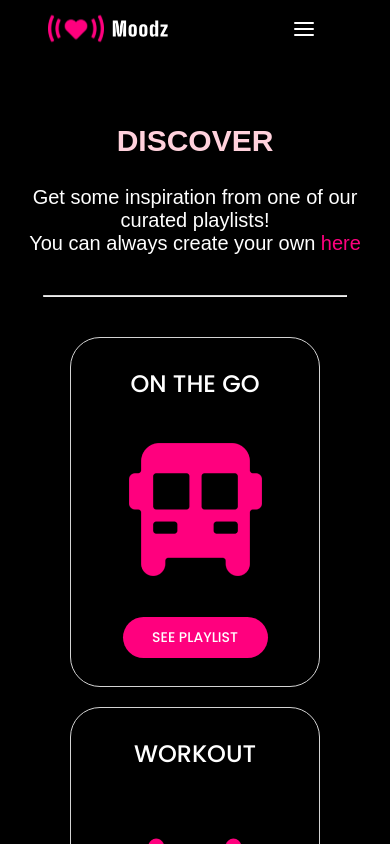
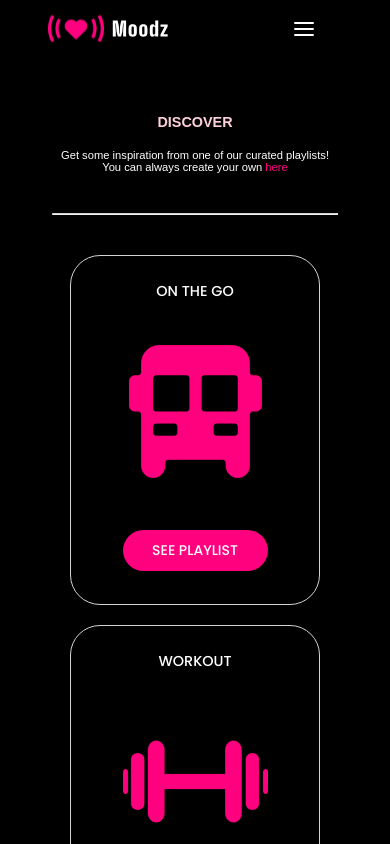
Before and after one commit to vijayanatarajan-coder/moodz, a React (Create React App) app: page /Discover in a window 390 px wide. Shown: the top 844 px of the page. Built offline with nearby package versions, Linux system fonts and the light colour scheme.

Commit message:
fixed the styling

```diff
--- a/src/Components/PageHeading/PageHeading.css
+++ b/src/Components/PageHeading/PageHeading.css
@@ -35,29 +35,30 @@
 
 .page-heading-divider {
   border-top: 1px solid var(--clr-neutral-300);
-  width: 85%;
+  width: 80%;
   margin: 0 auto;
   margin-bottom: 1.5rem;
 }
+
+@media (max-width: 768px) {
+  .page-heading-title {
+    font-size: 1.3rem;
+  }
+  .page-heading-paragraph {
+    font-size: 1.2rem;
+  }
+  .page-heading-link {
+    font-size: 1.2rem;
+  }
+}
 @media (max-width: 480px) {
   .page-heading-title {
-    font-size: var(--fs-500);
+    font-size: 0.9rem;
   }
   .page-heading-paragraph {
-    font-size: var(--fs-200);
+    font-size: 0.7rem;
   }
   .page-heading-link {
-    font-size: var(--fs-200);
+    font-size: 0.7rem;
   }
 }
-@media (max-width: 768px) {
-  .page-heading-title {
-    font-size: var(--fs-500);
-  }
-  .page-heading-paragraph {
-    font-size: var(--fs-300);
-  }
-  .page-heading-link {
-    font-size: var(--fs-300);
-  }
-}
--- a/src/Components/PlayListCardFront/PlayListCardFront.css
+++ b/src/Components/PlayListCardFront/PlayListCardFront.css
@@ -11,6 +11,7 @@
   font-family: var(--fw-regular-weight);
 }
 .playlist-card h2 {
+  font-size: 0.9rem;
   text-align: center;
   font-family: var(--fw-regular);
   font-weight: var(--fw-regular-weight);
@@ -20,6 +21,9 @@
     min-height: 320px;
     min-width: 250px;
   }
+  .playlist-card h2 {
+    font-size: 1.3rem;
+  }
 }
 @media (min-width: 1025px) {
   .playlist-card {
@@ -28,5 +32,6 @@
   }
   .playlist-card h2 {
     margin: 0px;
+    font-size: var(--fs-400);
   }
 }
--- a/src/Pages/MyPlayList/MyPlayLists.jsx
+++ b/src/Pages/MyPlayList/MyPlayLists.jsx
@@ -38,7 +38,6 @@ function MyPlayLists() {
             Create a playlist that matches your current mood! Start by searching
             a song, artist, or album below
           </p>
-          <br />
           <hr className="page-heading-divider-myplaylist" />
         </div>
         <SearchProvider>
```
